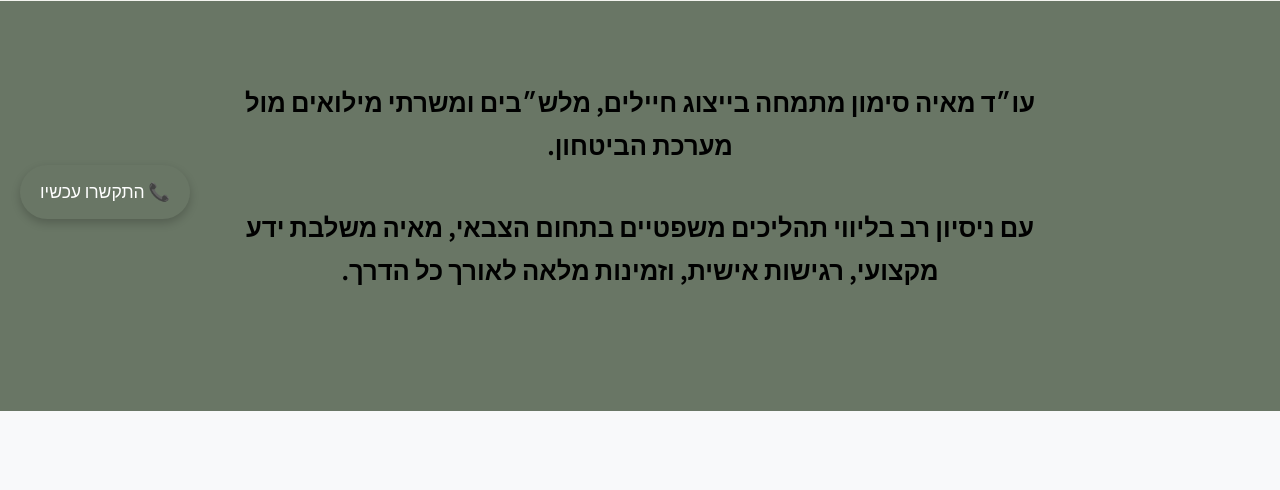
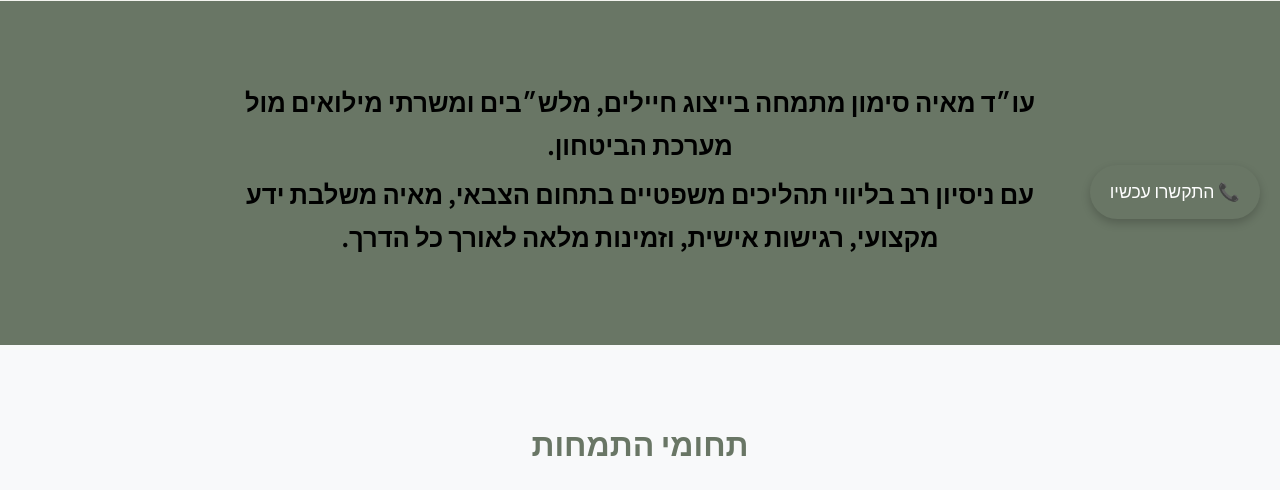
Before and after one commit to msadv-git/MsWeb, a Django app: page / in a window 1280 px wide. Shown: the part 561-1051 px from the top of the page. Run offline with Django 5.2, Linux system fonts and the light colour scheme; some libraries are stand-ins or nearby versions.

Commit message:
updated the site. 20.05.25

```diff
--- a/homepage/templates/index.html
+++ b/homepage/templates/index.html
@@ -90,7 +90,7 @@
         max-width: 800px;
         margin: 0 auto;
         text-align: center;
-         margin-bottom: 1.5em;
+         margin-bottom: 0.2em;
     }
 
 
@@ -142,7 +142,7 @@
         .call-now-btn {
             position: fixed;
             bottom: 20px;
-            left: 20px;
+            right: 20px;
             background-color: var(--primary);
             color: white;
             padding: 12px 20px;
```
